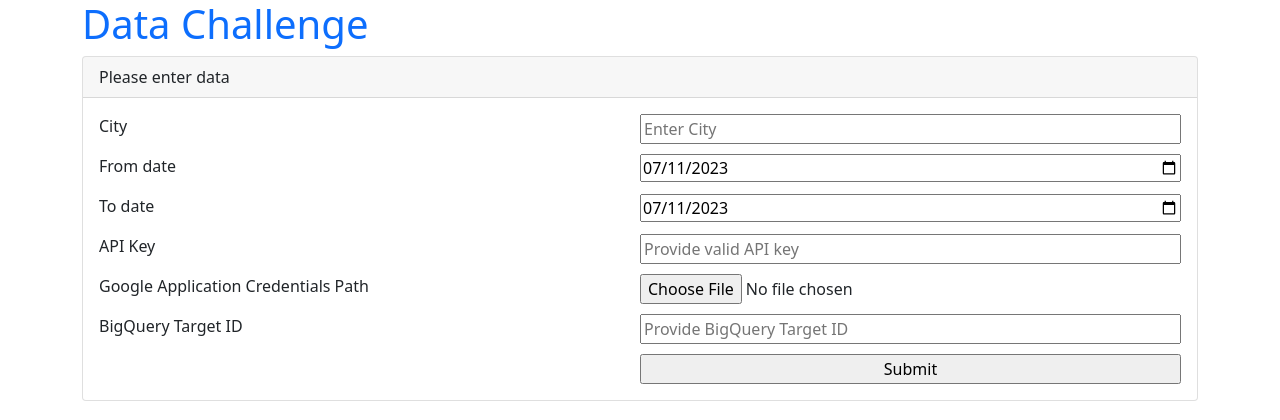
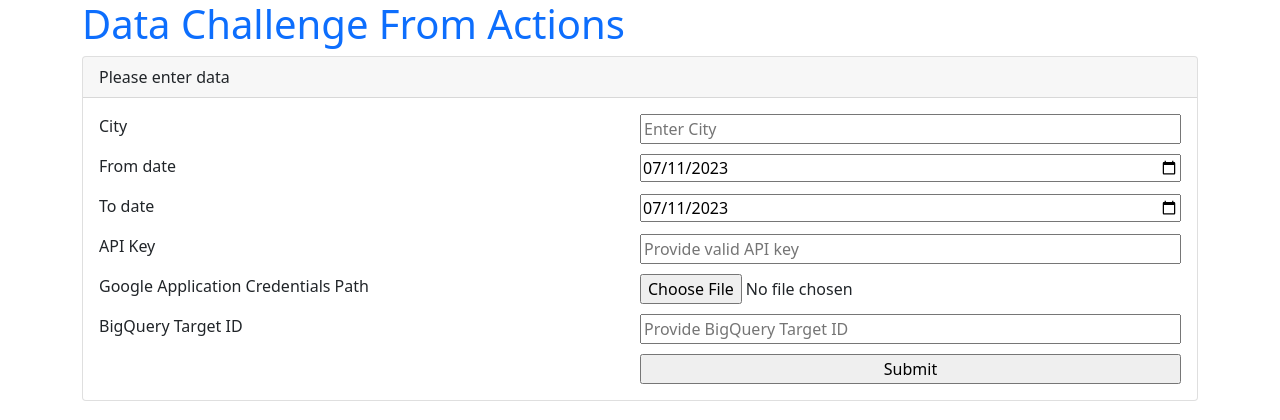
Before and after one commit to thmaruhn/weather_app, a Flask app: page / in a window 1280 px wide. Shown: the top 420 px of the page. Run offline with Flask 3, Linux system fonts and the light colour scheme; some libraries are stand-ins or nearby versions.

Commit message:
Update main.html
to test actions

```diff
--- a/templates/main.html
+++ b/templates/main.html
@@ -10,7 +10,7 @@
   <body>
     <div class="container">
         <h1 class="text-primary">
-            Data Challenge
+            Data Challenge From Actions
         </h1>
         <div class="row">
             <div class="col-sm-12">
```
